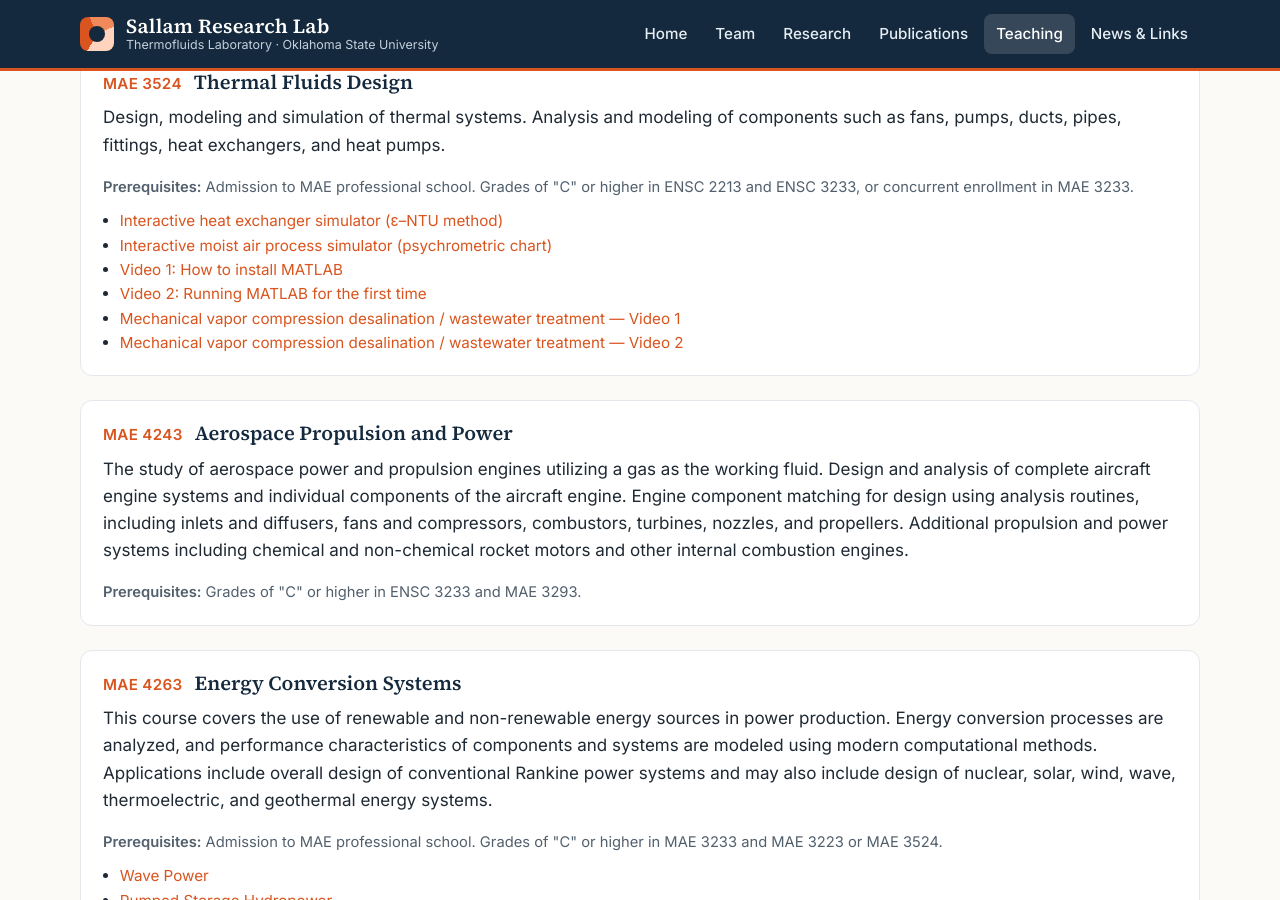
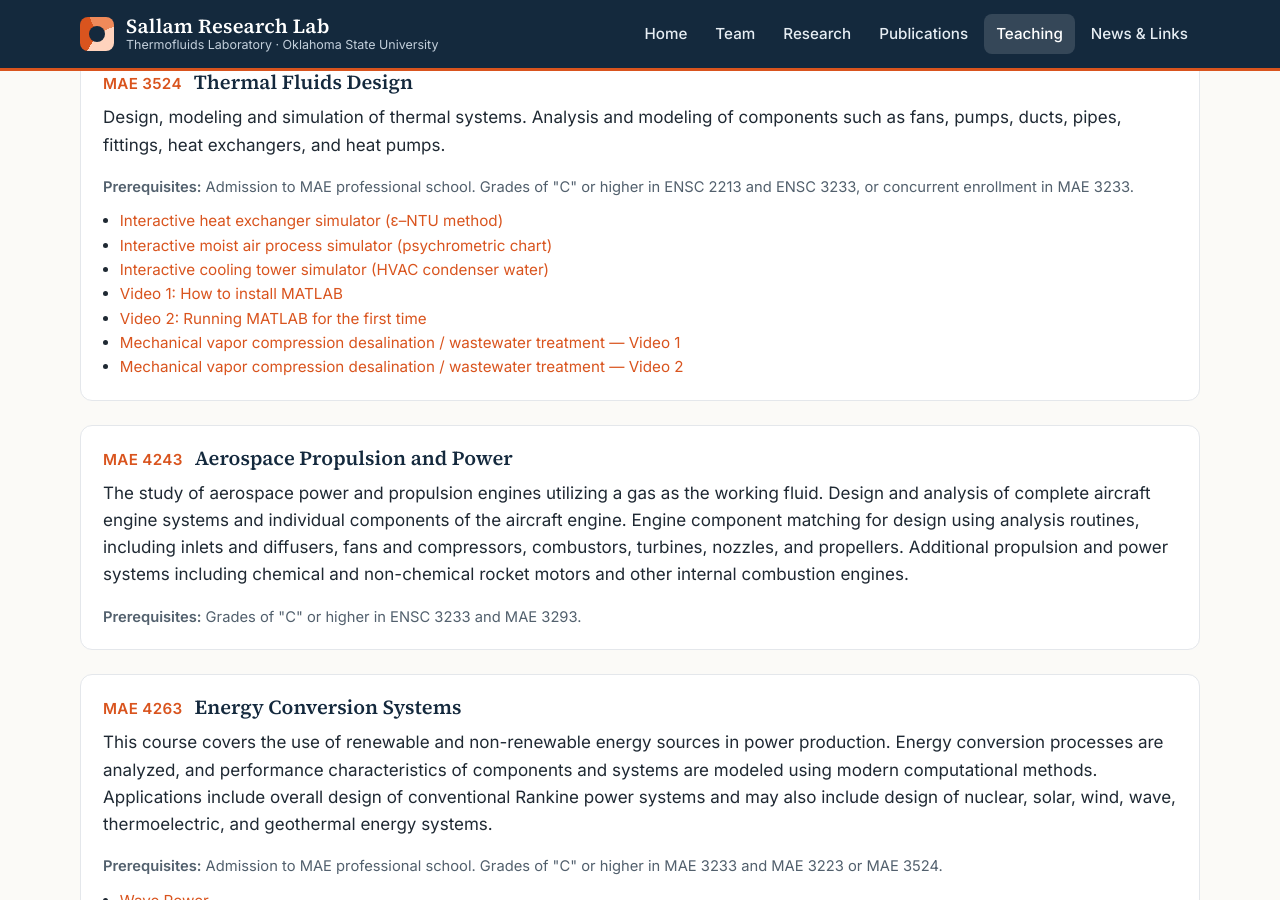
Before and after one commit to sallamlab/sallamlab.github.io, a Jekyll site: the page built from teaching.html, in a window 1280 px wide and 900 px high, scrolled down 2698 px. Built offline with Jekyll 4.4.1, drawn with Linux system fonts in a browser that asks for light colours.

Commit message:
Link the cooling tower simulator from MAE 3524
Co-Authored-By: Claude Opus 5.5 <noreply@anthropic.com>
Claude-Session: https://claude.ai/code/session_01Q8VL7NpoL79w2oay3njpsN

```diff
--- a/_data/courses.yml
+++ b/_data/courses.yml
@@ -100,6 +100,8 @@
       url: /teaching/heat-exchanger/
     - label: "Interactive moist air process simulator (psychrometric chart)"
       url: /teaching/psychrometrics/
+    - label: "Interactive cooling tower simulator (HVAC condenser water)"
+      url: /teaching/cooling-tower/
     - label: "Video 1: How to install MATLAB"
       url: https://youtu.be/h6tytgQH8rI
     - label: "Video 2: Running MATLAB for the first time"
```
